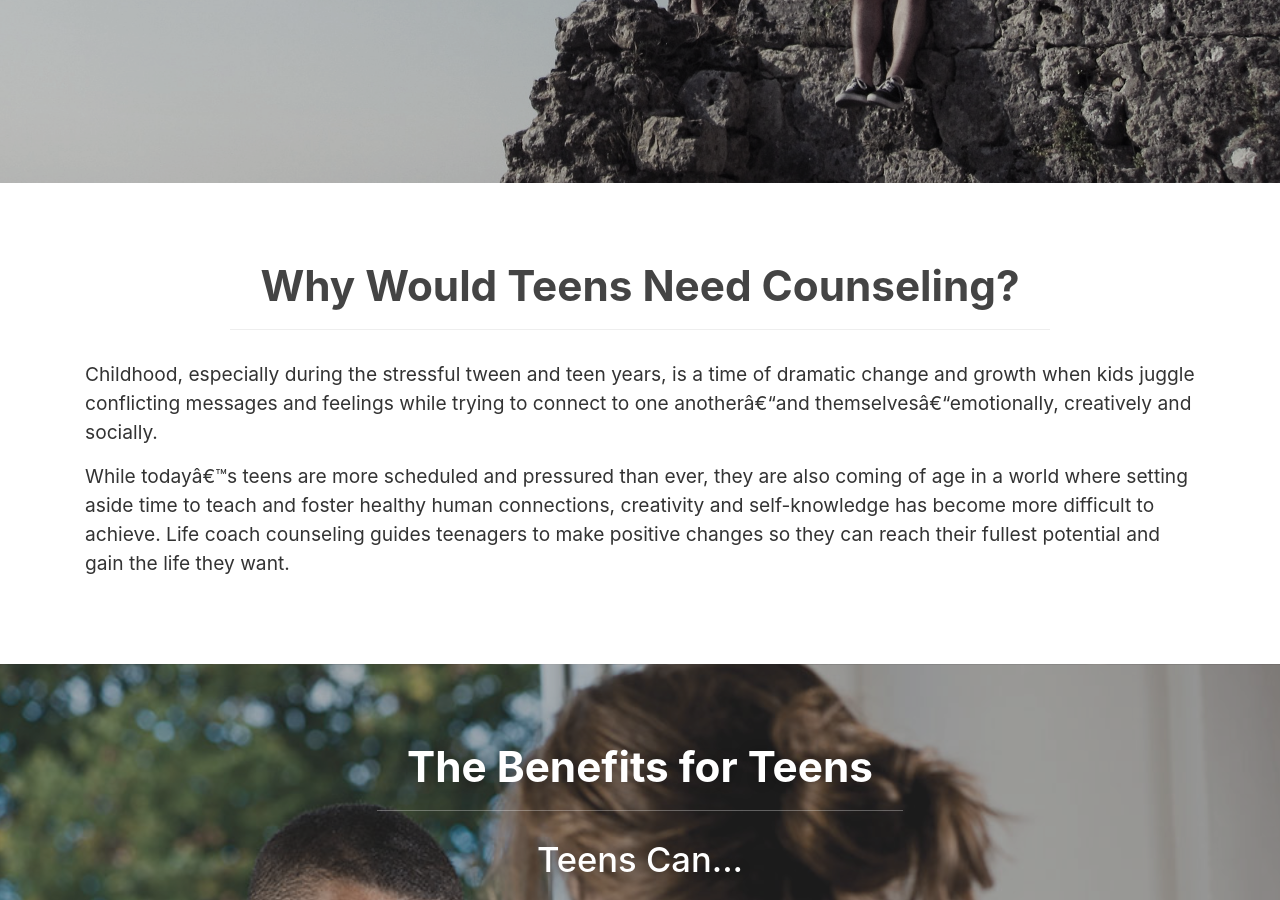
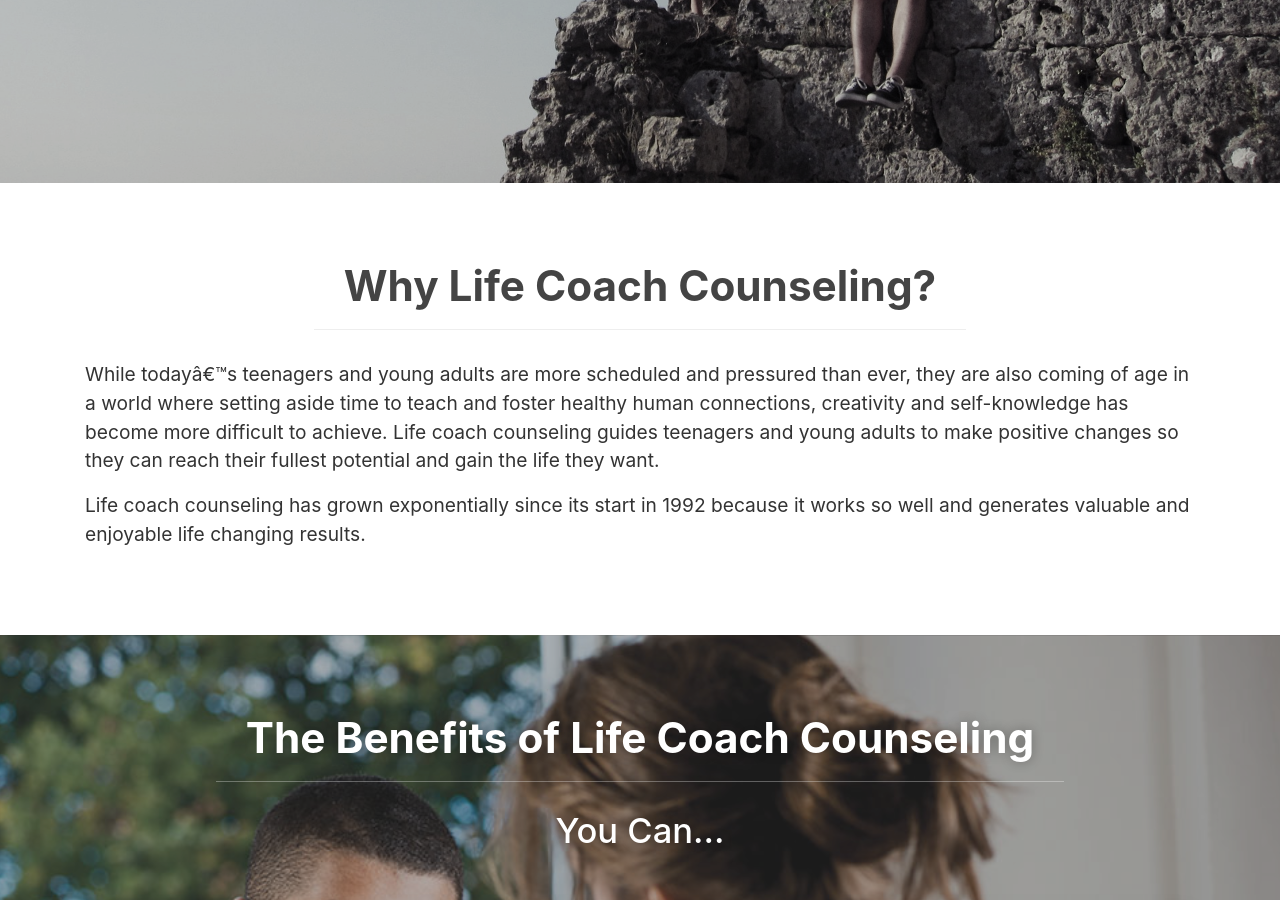
Before and after one commit to stuartpearman/tammypepper-counseling, a Jekyll site: the page built from index.md, in a window 1280 px wide and 900 px high, scrolled down 672 px. Built offline with Jekyll 4.4.1, drawn with Linux system fonts in a browser that asks for light colours; nearby versions of some CDN libraries; some of the changed text lies outside the part shown.

Commit message:
Updated Fees And Services and 3 other files

```diff
--- a/fees-and-services.markdown
+++ b/fees-and-services.markdown
@@ -6,4 +6,4 @@ position: 1
 navigation: Services
 ---
 
-Teen life coach counseling sessions typically take place twice per month, but weekly appointments are available. Each appointment will last for 50 minutes and the fee is very reasonable. A sliding fee scale is available. Please feel free to email Dr. Pepper about fees, scheduling appointments, or for any additional questions you may have.
+Life coach counseling sessions typically take place twice per month, but weekly appointments are available. Each appointment will last for 50 minutes and the fee is very reasonable. A sliding fee scale is available. Please feel free to email Dr. Pepper about fees, scheduling appointments, or for any additional questions you may have.
--- a/index.md
+++ b/index.md
@@ -4,29 +4,29 @@ position: 2
 navigation: false
 hero:
   image: "/uploads/young-people-737150_1920.jpg"
-  content: Teen Life Coach Counselor
+  content: Life Coach Counselor
   button-text: Contact Me
 sections:
-- title: Why Would Teens Need Counseling?
+- title: Why Life Coach Counseling?
   body: |-
-    Childhood, especially during the stressful tween and teen years, is a time of dramatic change and growth when kids juggle conflicting messages and feelings while trying to connect to one another--and themselves--emotionally, creatively and socially.
+    While today’s teenagers and young adults are more scheduled and pressured than ever, they are also coming of age in a world where setting aside time to teach and foster healthy human connections, creativity and self-knowledge has become more difficult to achieve. Life coach counseling guides teenagers and young adults to make positive changes so they can reach their fullest potential and gain the life they want.
 
-    While today’s teens are more scheduled and pressured than ever, they are also coming of age in a world where setting aside time to teach and foster healthy human connections, creativity and self-knowledge has become more difficult to achieve. Life coach counseling guides teenagers to make positive changes so they can reach their fullest potential and gain the life they want.
-- title: The Benefits for Teens
-  subtitle: Teens Can...
+    Life coach counseling has grown exponentially since its start in 1992 because it works so well and generates valuable and enjoyable life changing results.
+- title: The Benefits of Life Coach Counseling
+  subtitle: You Can...
   cards:
   - title: Get Unstuck
     body: |-
-      - Move forward in their life
+      - Move forward in your life
       - Focus on achieving optimal health
       - Create positive life changes
       - Take back control
-      - Find a new path & move forward
+      - Find a new path and move forward
       - Design manageable steps of action
       - Uncover sources of resistance
-  - title: Manage Their Emotions
+  - title: Manage Your Emotions
     body: |-
-      - Build their self-esteem and confidence
+      - Build your self-esteem and confidence
       - Break free of anxiety and fear of the unknown
       - Be motivated and feel empowered
       - Gain tools to cope with life pressures
@@ -35,21 +35,21 @@ sections:
       - Establish healthy boundaries
   - title: Develop Healthy Relationships
     body: |-
-      - Progress in their relationships
+      - Progress in your current relationships
       - Form stronger family bonds
       - Improve communication skills
-      - Control their behavior
-      - Stand up & conquer peer pressure
+      - Manage undesirable behavior
+      - Stand up to and conquer peer pressure
       - Develop supportive friendships
       - Let go of unforgiveness and resentments
-  - title: Reach Their Goals
+  - title: Reach Your Goals
     body: |-
-      - Find their unique purpose and passion
-      - Realize their authentic self and strengths
+      - Find your unique purpose and passion
+      - Realize your authentic self and strengths
       - Become more intentional about reaching goals
-      - Identify what they really want for their future
+      - Identify what you really want for your future
       - Figure out and focus on priorities
-      - Utilize valuable assessment tools to reveal important characteristics about themselves
+      - Utilize valuable assessment tools to reveal important characteristics about yourself
   image: "/uploads/0214_as_11_18_teen_and_life_coach_1000x666.jpg"
 - title: Testimonials
   carousel:
--- a/what-is-life-coach-counseling.markdown
+++ b/what-is-life-coach-counseling.markdown
@@ -1,5 +1,5 @@
 ---
-title: What Is Teen Life Coach Counseling?
+title: What Is Life Coach Counseling?
 date: 2016-11-16 03:39:00 Z
 position: 3
 navigation: What Is Life Coach Counseling?
```
Also changed, not shown: about.md (+1 -1 lines).
